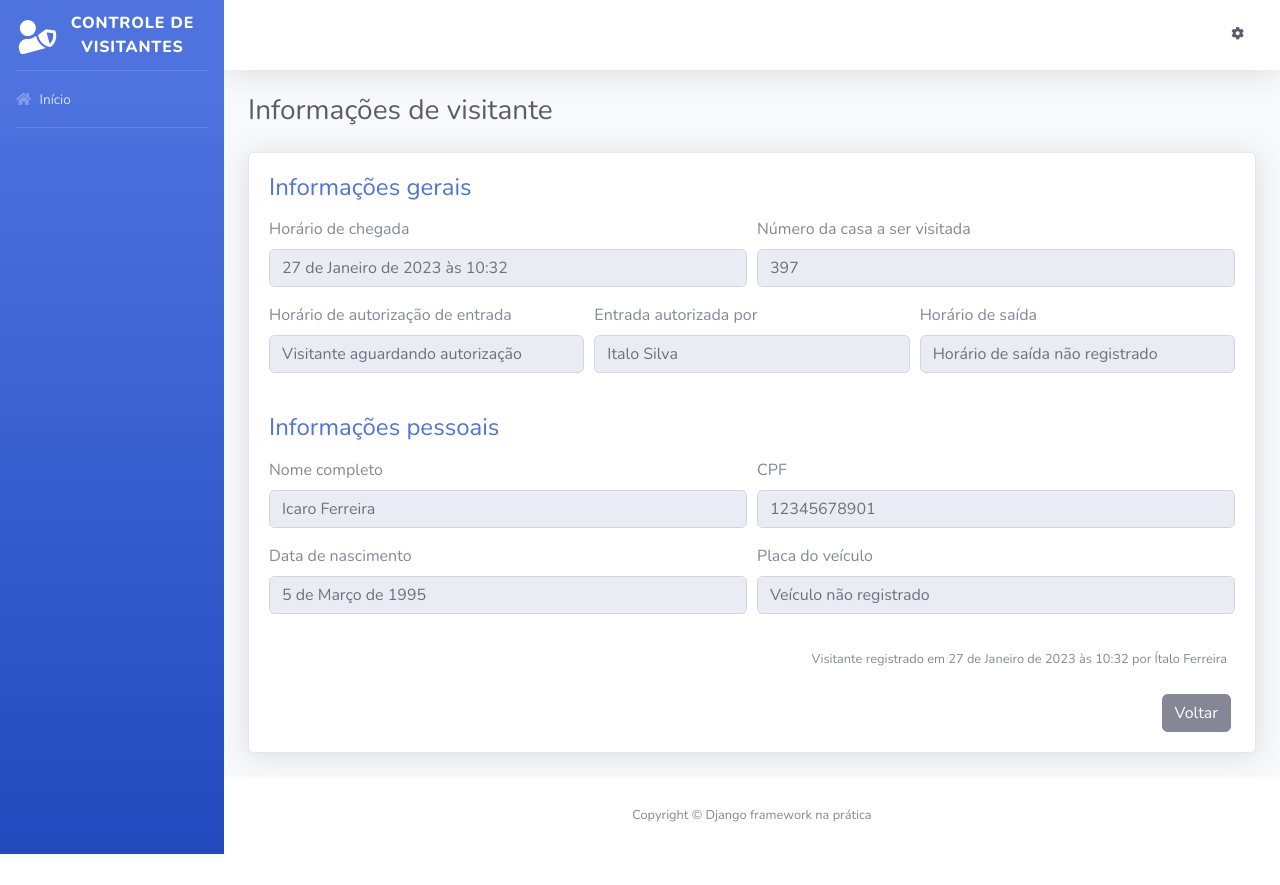
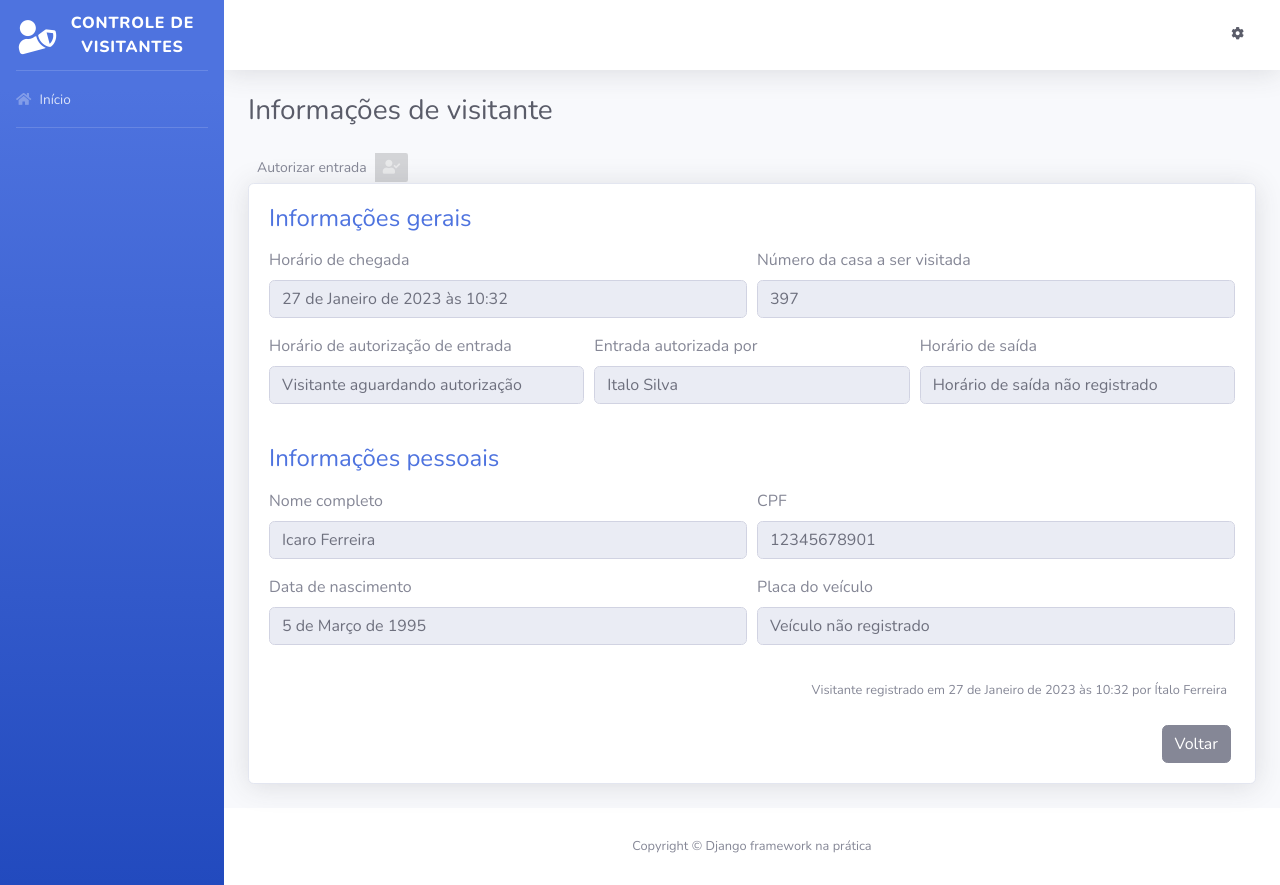
Before and after one commit to italouf/dj-visitor-register, a Django app: page /visitantes/1 in a window 1280 px wide. Before the commit the page ends 854 px from the top, so only its background shows below. Run offline with Django 4.2, Linux system fonts and the light colour scheme; data comes from the database, SQL or seed files in the repository; both versions use the stored data as it was after the commit; some libraries are stand-ins or nearby versions.

Commit message:
registrador por funcional

```diff
--- a/controle_visitantes/templates/base.html
+++ b/controle_visitantes/templates/base.html
@@ -30,7 +30,7 @@
                 <hr class="sidebar-divider my-0">
 
                 <li class="nav-item">
-                    <a class="nav-link" href="#">
+                    <a class="nav-link" href="{% url 'index' %}">
                         <i class="fas fa-home"></i>
                         <span>Início</span>
                     </a>
--- a/controle_visitantes/templates/informacoes_visitante.html
+++ b/controle_visitantes/templates/informacoes_visitante.html
@@ -6,6 +6,17 @@
 <div class="container">
     <div class="d-sm-flex align-items-center justify-content-between mb-4">
         <h1 class="h3 mb-0 text-gray-800">{{ nome_pagina }}</h1>
+    </div>
+
+    <div>
+        <a href="#" class="btn btn-sucess btn-icon-split btn-sm" data-toggle="modal" data-target="#modal1">
+            <span class="text">
+                Autorizar entrada
+            </span>
+            <span class="icon text-white-50">
+                <i class="fas fa-user-check"></i>
+            </span>
+        </a>
     </div>
 
     <div class="card shadow mb-4">
@@ -88,5 +99,35 @@
             </div>
         </div>
     </div>
+
+<div class="modal fade" id="modal1" tabindex="-1" role="dialog" aria-labelledby="exampleModalLabel" aria-hidden="true">
+    <div class="modal-dialog" role="document">
+        <div class="modal-content">
+            <div class="modal-header">
+                <h5 class="modal-title" id="exampleModalLabel">Autorizar entrada de visitante</h5>
+
+                <button type="button" class="close" data-dismiss="modal" aria-label="Close">
+                    <span aria-hidden="true">&times;</span>
+                </button>
+            </div>
+
+            <div class="modal-body">
+                <form method="post">
+                    {% csrf_token %}
+
+                    <div class="form-group">
+                        <label for="id_morador_responsavel" class="col-form-label">Nome do morador responsável por autorizar a entrada do visitante:</label>
+                        {% render_field form.morador_responsavel placeholder="Nome do morador responsável por autorizar a entrada do visitante" class="form-control" %}
+                    </div>
+
+                    <div class="modal-footer">
+                        <button type="button" class="btn btn-secondary" data-dismiss="modal">Cancelar</button>
+                        <button type="submit" class="btn btn-primary">Autorizar entrada</button>
+                    </div>
+                </form>
+            </div>
+        </div>
+    </div>
+</div>
 </div>
 {% endblock %}
--- a/controle_visitantes/visitantes/forms.py
+++ b/controle_visitantes/visitantes/forms.py
@@ -23,3 +23,18 @@ class VisitanteForm(forms.ModelForm):
             },
 
         }
+
+class AutorizaVisitanteForm(forms.ModelForm):
+
+    morador_responsavel = forms.CharField(required=True)
+
+    class Meta:
+        model = Visitante
+        fields = [
+            "morador_responsavel",
+        ]
+        error_messages = {
+            "morador responsavel": {
+                "required": "Por favor, informe o nome do morador responsável por autorizar entrada!"
+            }
+        }
--- a/controle_visitantes/visitantes/models.py
+++ b/controle_visitantes/visitantes/models.py
@@ -1,6 +1,20 @@
 from django.db import models
 
 class Visitante(models.Model):
+
+    STATUS_VISITANTE = [
+        ("AGUARDANDO","Aguardando autorização"),
+        ("EM_VISITA","Em visita"),
+        ("FINALIZADO", "Visita finalizada"),
+    ]
+
+    status = models.CharField(
+        max_length=10,
+        verbose_name = "Status",
+        choices=STATUS_VISITANTE,
+        default="AGUARDANDO",
+        )
+
     nome_completo = models.CharField(
         verbose_name="Nome completo",
         max_length=128,)
--- a/controle_visitantes/visitantes/views.py
+++ b/controle_visitantes/visitantes/views.py
@@ -1,6 +1,6 @@
 from django.shortcuts import render, redirect, get_object_or_404
 from visitantes.models import Visitante
-from visitantes.forms import VisitanteForm
+from visitantes.forms import VisitanteForm, AutorizaVisitanteForm
 from django.contrib import messages
 
 
@@ -36,9 +36,25 @@ def informacoes_visitante(request, id):
 
     visitante = get_object_or_404(Visitante, id=id)
 
+    form = AutorizaVisitanteForm()
+
+    if request.method == "POST":
+        form = AutorizaVisitanteForm(
+            request.POST,
+            instance=visitante
+        )
+
+        if form.is_valid():
+            form.save()
+
+            messages.success(request,"Entrada autorizada!")
+
+            return redirect('index')
+
     context = {
         "nome_pagina": "Informações de visitante",
         "visitante": visitante,
+        "form": form,
     }
 
     return render(request, "informacoes_visitante.html", context)
```
Also changed, not shown: controle_visitantes/templates/index.html (+9 -1 lines), controle_visitantes/db.sqlite3, controle_visitantes/visitantes/migrations/0002_visitante_status.py (added).
